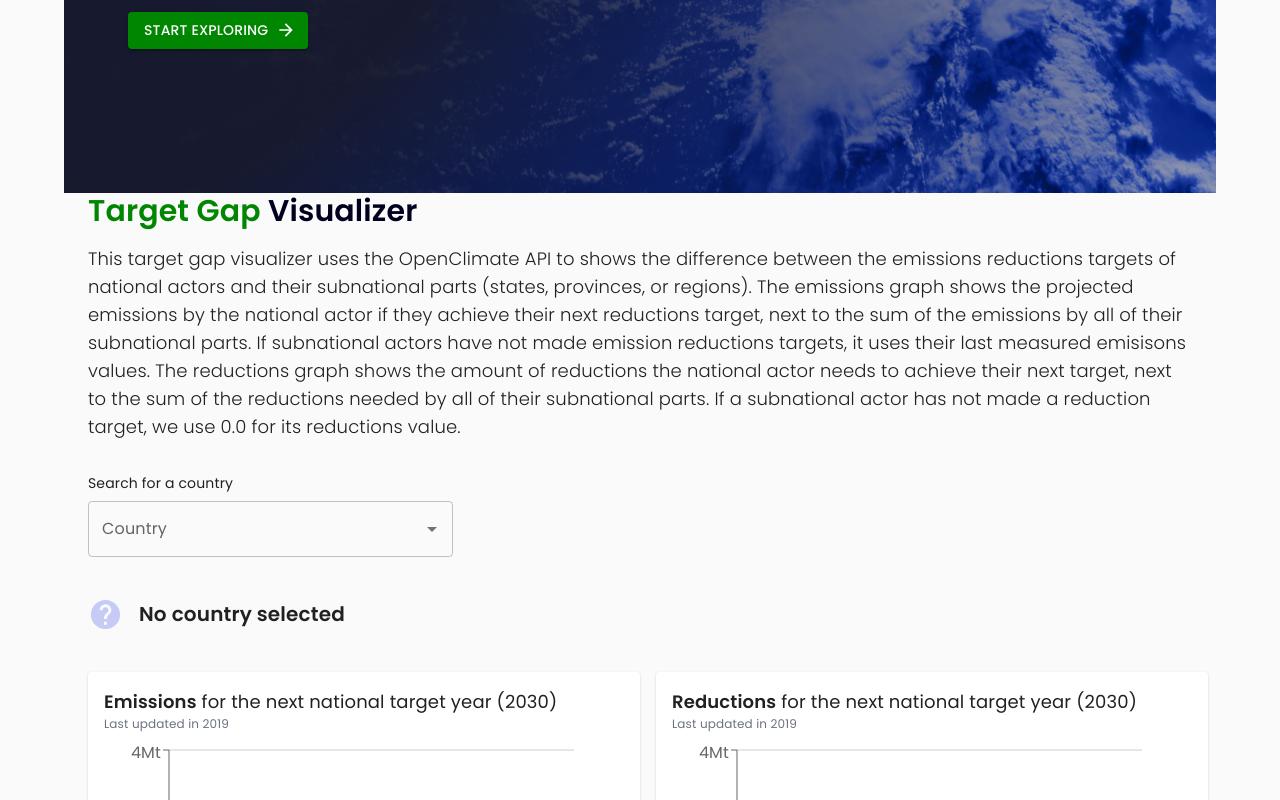
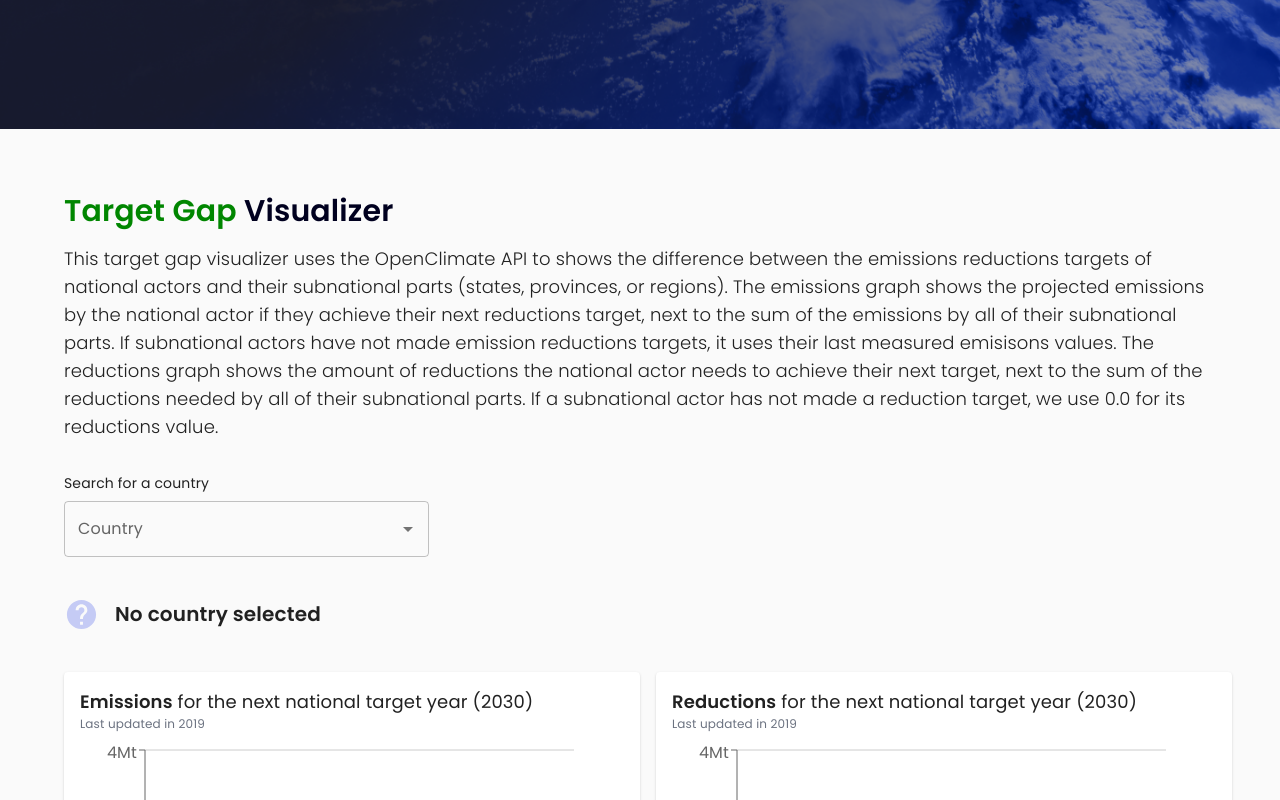
Before and after one commit to Open-Earth-Foundation/target-gap, a Next.js app: page / in a window 1280 px wide. Shown: the part 420-1220 px from the top of the page. Built offline with nearby package versions, Linux system fonts and the light colour scheme.

Commit message:
feat: make paddings/ margins consistent on main page
Signed-off-by: Milan Gruner <milangruner@gmail.com>

```diff
--- a/src/app/page.tsx
+++ b/src/app/page.tsx
@@ -68,7 +68,7 @@ export default function Home() {
   `;
 
   return (
-    <div className="p-16 bg-[#FAFAFA]">
+    <div className="bg-[#FAFAFA]">
       <Hero>
         <Button
           variant="contained"
@@ -78,12 +78,13 @@ export default function Home() {
           Start Exploring
         </Button>
       </Hero>
+      <div className="p-16">
         <TextBox
           coloredTitle="Target Gap"
           otherTitle="Visualizer"
           description={description}
         />
-      <Container maxWidth="xl" className="pb-2">
+        <Container maxWidth="xl" className="pb-2" disableGutters>
           <CountrySelect
             countries={validCountries}
             onSelected={onCountrySelected}
@@ -116,6 +117,7 @@ export default function Home() {
         </Container>
         <Container
           maxWidth="xl"
+          disableGutters
           className="lg:space-x-4 pb-8 whitespace-nowrap inline-block"
         >
           <Emissions actor={countryDetails} parts={subActorDetails} />
@@ -127,5 +129,6 @@ export default function Home() {
           description={methodology}
         />
       </div>
+    </div>
   );
 }
--- a/src/components/sections/TextBox.tsx
+++ b/src/components/sections/TextBox.tsx
@@ -1,23 +1,24 @@
-'use client'
+"use client";
 
-import React, { FC } from "react"
-import Container from '@mui/material/Container';
+import React, { FC } from "react";
+import Container from "@mui/material/Container";
 
 interface HeroProps {
-  coloredTitle?: string,
-  otherTitle?: string,
-  description: string
+  coloredTitle?: string;
+  otherTitle?: string;
+  description: string;
 }
 
 const TextBox: FC<HeroProps> = ({ description, coloredTitle, otherTitle }) => {
   return (
-    <Container maxWidth="xl" className='items-center h-full'>
-      <h1 className="text-3xl font-bold pb-4"><span className="text-[#008600]">{coloredTitle}</span> <span className="text-[#00001F]">{otherTitle}</span></h1>
-      <p className="text-lg font-light pb-8">
-        {description}
-      </p>
+    <Container maxWidth="xl" className="items-center h-full" disableGutters>
+      <h1 className="text-3xl font-bold pb-4">
+        <span className="text-[#008600]">{coloredTitle}</span>{" "}
+        <span className="text-[#00001F]">{otherTitle}</span>
+      </h1>
+      <p className="text-lg font-light pb-8">{description}</p>
     </Container>
   );
-}
+};
 
 export default TextBox;
```
Lines whose indentation alone changed are shown as unchanged.
